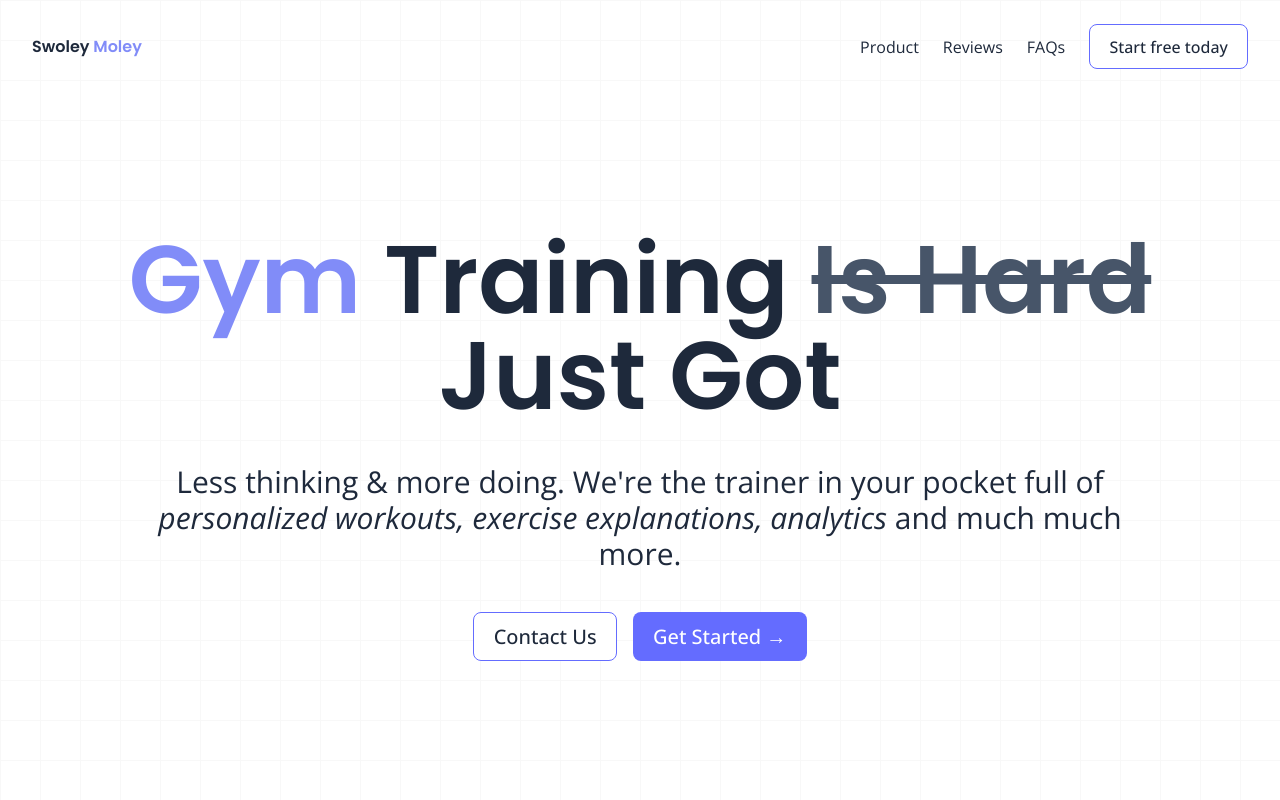
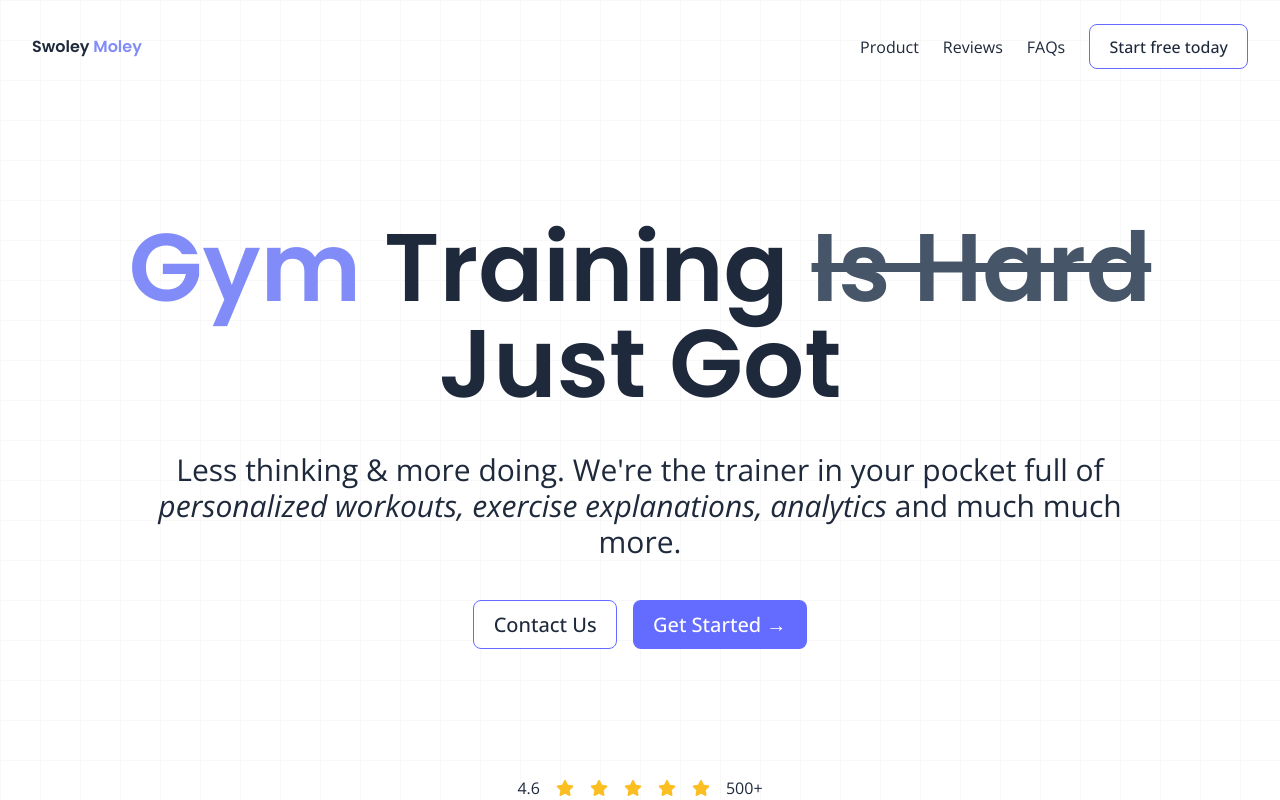
Before and after one commit to najrul04/gym_landing_page, a SvelteKit app in the folder gym_landing_page/: page / in a window 1280 px wide. Built offline with nearby package versions, Linux system fonts and the light colour scheme.

Commit message:
finished-hero-section

```diff
--- a/gym_landing_page/src/components/Hero.svelte
+++ b/gym_landing_page/src/components/Hero.svelte
@@ -22,4 +22,16 @@
     </p>
     <CtAs/>
    </div>
+   <div class="flex items-center justify-center gap-4 text-base">
+        <p>4.6</p>
+        {#each [0,1,2,3,4] as index}
+            <div class="grid place-items-center relative">
+                <i class="fa-solid fa-star opacity-0"></i>
+                <div class={"absolute top-0 left-0 grid place-items-center" + (index === 4 ? "w-[60%] overflow-hidden" : "")}>
+                    <i class="fa-solid fa-star text-amber-400"></i>
+                </div>
+            </div>
+        {/each}
+        <p>500+</p>
+   </div>
 </SectionWrapper>
```
